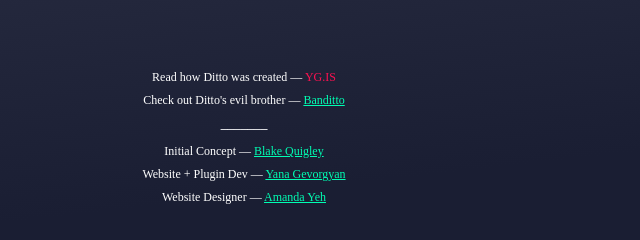
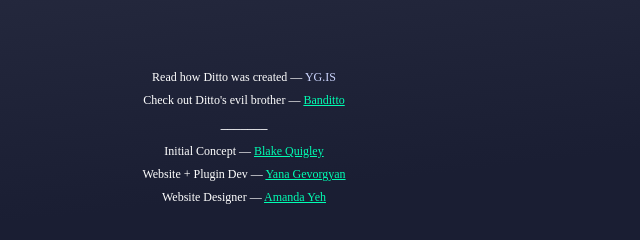
Before and after one commit to scolecite/klepto, a browser extension: page docs/index.html in a window 1280 px wide. In both pictures the pointer is over the link "YG.IS". Shown: the part 1997-2237 px from the top of the page, 396-1036 px from the left. Drawn offline with Linux system fonts and the light colour scheme.

Commit message:
Change color of the hovered links.

```diff
--- a/docs/styles/type.css
+++ b/docs/styles/type.css
@@ -60,7 +60,7 @@ p a {
 
 p a:hover {
     text-decoration: none;
-    color: #FC1150;
+    color: #CCD5FD;
     transition: 150ms ease-in-out;
 }
 
```
